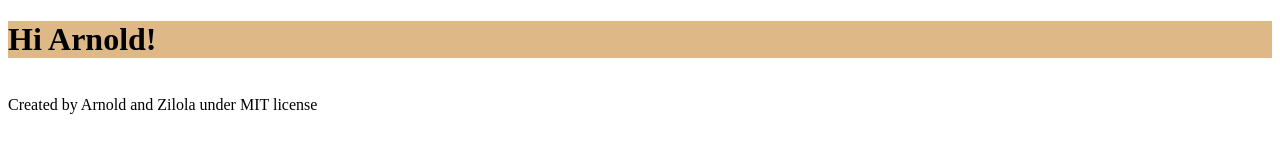
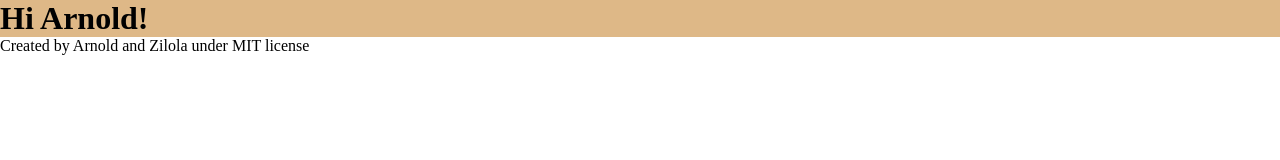
Before and after one commit to arnoldnekemiah/Metflix, a website built with webpack: page src/index.html in a window 1280 px wide. Built offline with nearby package versions, Linux system fonts and the light colour scheme; no server answers.

Commit message:
Reset browser css (padding, margin, box-sizing)

```diff
--- a/src/style.css
+++ b/src/style.css
@@ -1,3 +1,9 @@
+* {
+  margin: 0;
+  padding: 0;
+  box-sizing: border-box;
+}
+
 main {
   display: flex;
   flex-wrap: wrap;
@@ -7,10 +13,6 @@ h1 {
   background-color: burlywood;
 }
 
-h4 {
-  background-color: red;
-}
-
 img {
   height: 400px;
 }
```
